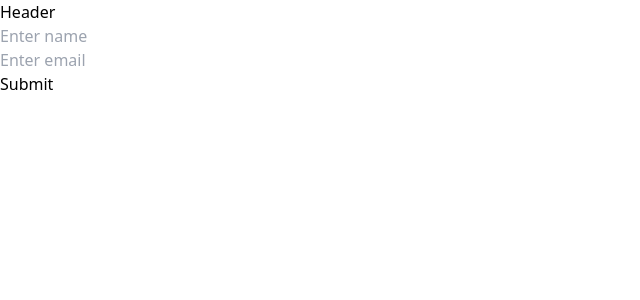
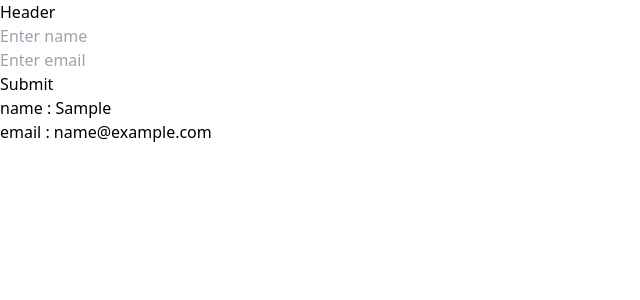
Before and after one commit to rajkumarv2022/UserManagementSystem-front-end, a React (Vite) app: page / in a window 1280 px wide. Both pictures are taken after typing "Sample", "name@example.com" into the empty fields and a click on the button "Submit". Shown: the top 300 px of the page, without its empty margins (0-640 px from the left). Built offline with nearby package versions, Linux system fonts and the light colour scheme.

Commit message:
user list user cart created

```diff
--- a/src/App.jsx
+++ b/src/App.jsx
@@ -2,6 +2,7 @@ import React, { useEffect, useState } from 'react'
 
 import Header from './component/Header'
 import AddUser from './component/AddUser';
+import ContactList from './component/ContactList';
 
 export default function App() {
 
@@ -19,9 +20,10 @@ export default function App() {
   } , [user] )
 
   return (
-    <div>
+    <div className='flex flex-col items-center justify-center gap-4 w-full h-screen'>
       <Header />
       <AddUser addContactHandler = {addContactHandler} />
+      <ContactList  user={user} />
     </div>
   )
 }
--- a/src/component/AddUser.jsx
+++ b/src/component/AddUser.jsx
@@ -24,7 +24,7 @@ export default class AddUser extends Component {
   render() {
     return (
       <div>
-        <form onSubmit={this.handleSubmit}>
+        <form onSubmit={this.handleSubmit} className='flex flex-col items-center justify-center gap-4'>
             <p><input placeholder='Enter name' value={this.state.name} onChange={(e)=> this.setState({name:e.target.value})} /></p>
             <p><input placeholder='Enter email' value={this.state.email} onChange={(e)=>{this.setState({email:e.target.value})}} /></p>
             <button type='submit'>Submit</button>
--- /dev/null
+++ b/src/component/ContactCart.jsx
@@ -0,0 +1,16 @@
+import React from 'react'
+
+export default function ContactCart( {users} ) {
+  return (
+    <div className='flex flex-col items-center justify-center'>
+        {
+            users.map((user) => (
+                <ul>
+                    <li key={user.id} >name : {user.name}</li>
+                    <li>email : {user.email}</li>
+                </ul>
+             ) )
+        }
+    </div>
+  )
+}
--- /dev/null
+++ b/src/component/ContactList.jsx
@@ -0,0 +1,10 @@
+import React from 'react'
+import ContactCart from './ContactCart'
+
+export default function ContactList( {user} ) {
+  return (
+    <div>
+        <ContactCart users={user} />
+    </div>
+  )
+}
```
